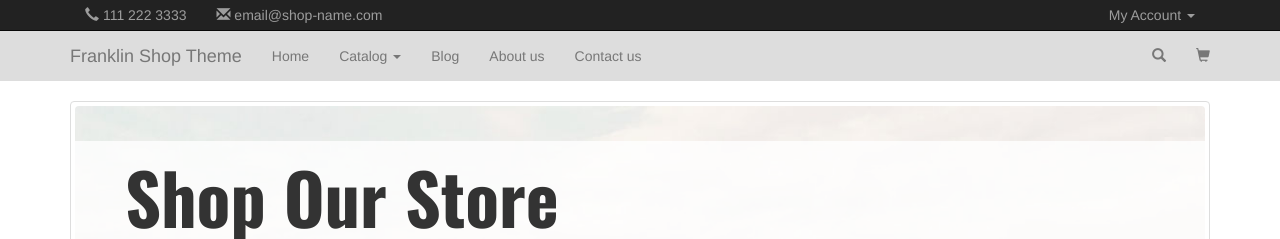
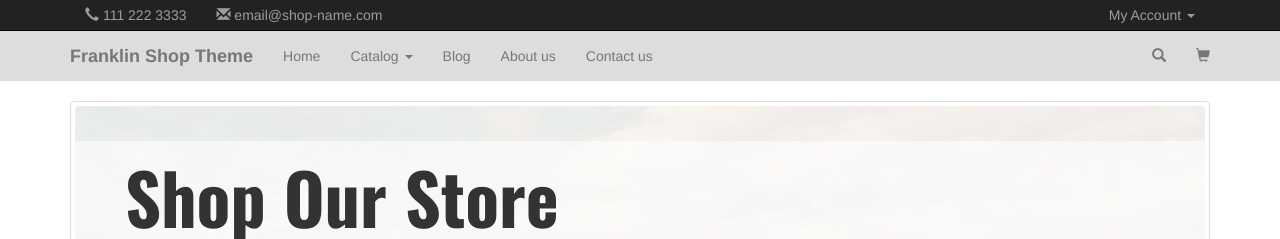
Before and after one commit to vassilis/jekyll-ecommerce-template, a Jekyll site: the page built from index.html, in a window 1280 px wide. Shown: the top 239 px of the page. Built offline with Jekyll 4.4.1, drawn with Linux system fonts in a browser that asks for light colours; nearby versions of some CDN libraries.

Commit message:
minor UI updates

```diff
--- a/css/main.scss
+++ b/css/main.scss
@@ -76,6 +76,9 @@ body {
 .navbar-main {
   border: 0;
   background: #DDD;
+  .navbar-brand {
+    font-weight: bold;
+  }
 }
 
 .owl-carousel {
@@ -92,7 +95,7 @@ body {
     position: absolute;
     top: 35px;
     left: 0;
-    background-color: rgba(#FFF, .8);
+    background-color: rgba(#FFF, .6);
     padding: 0 50px 10px;
     width: 100%;
     > * {
```
